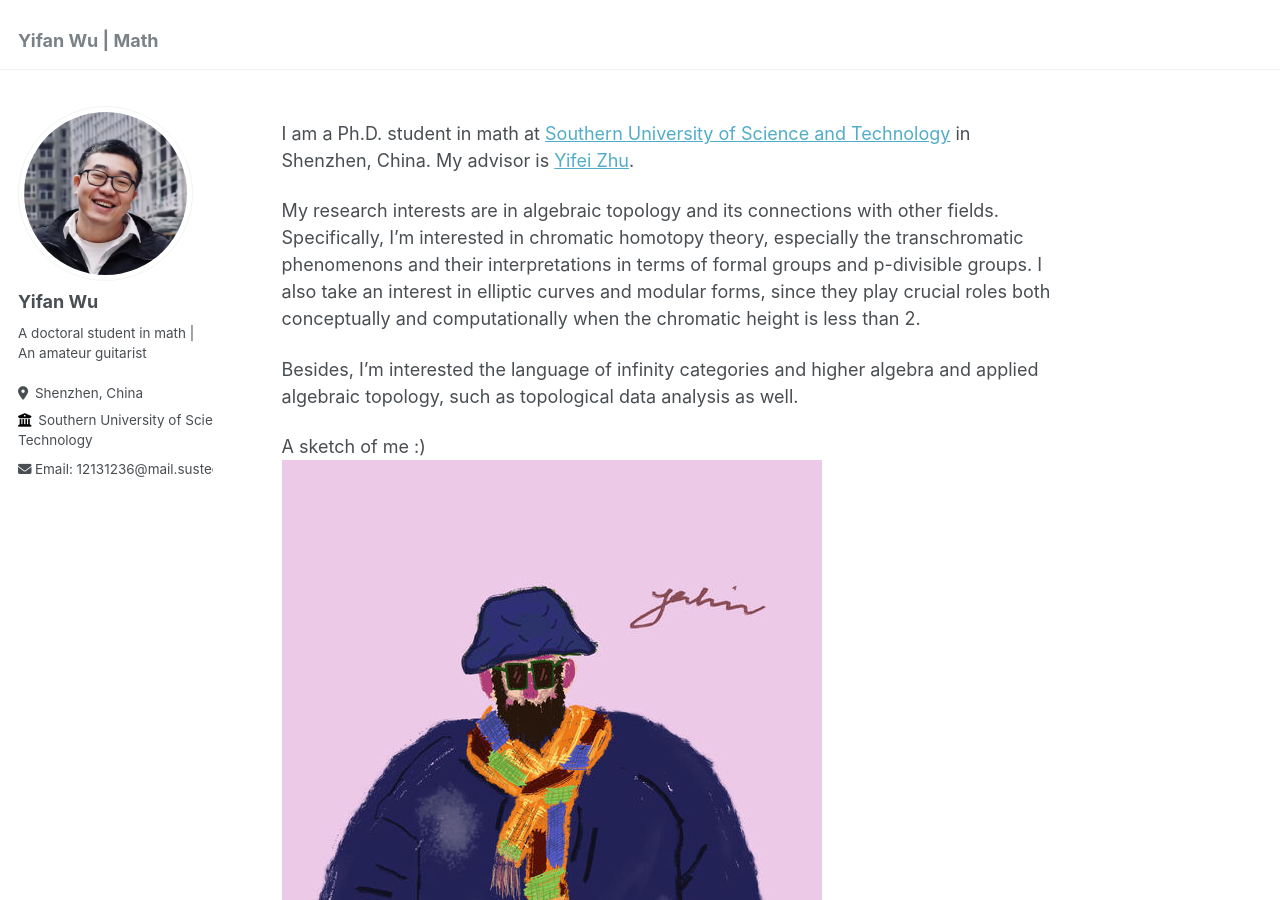
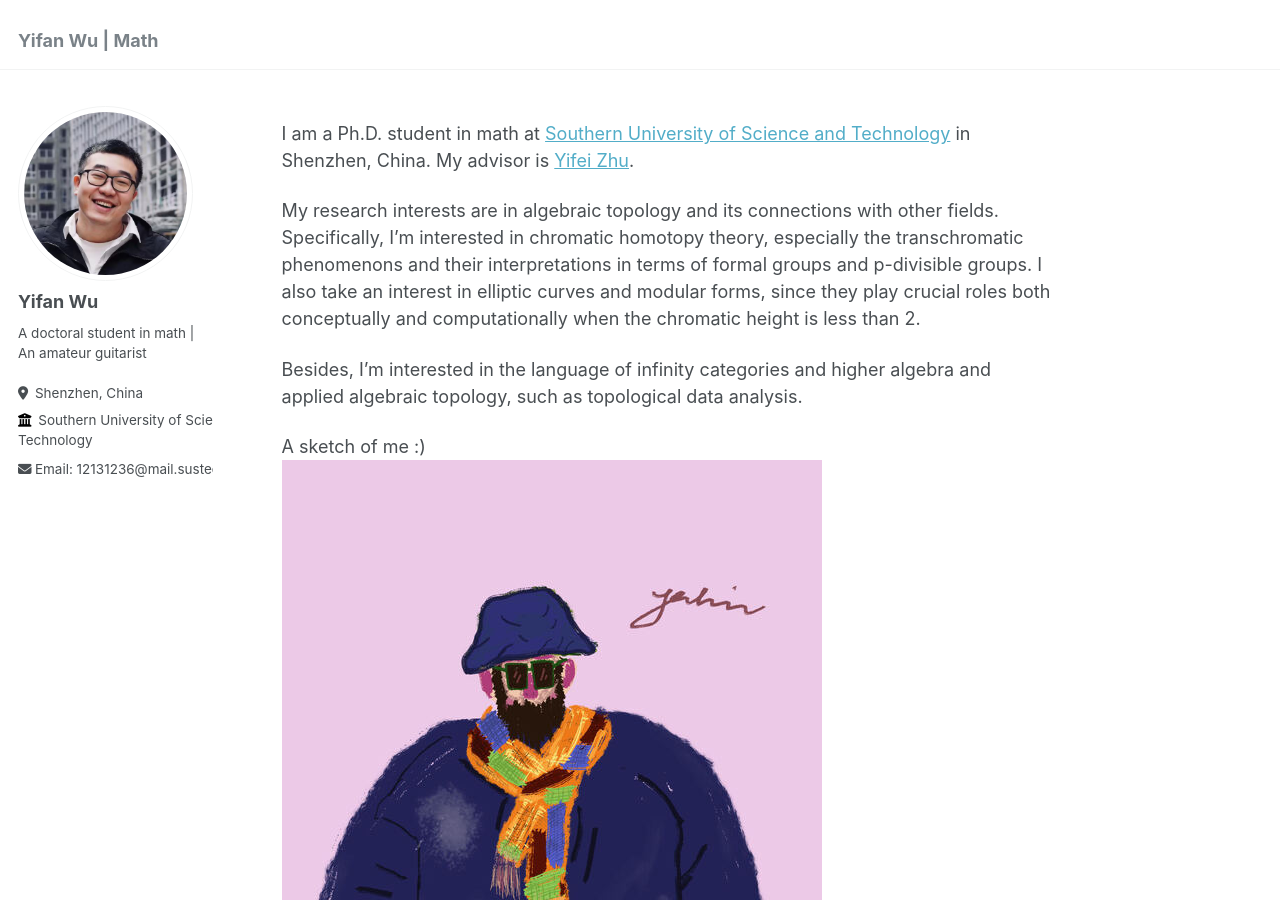
Before and after one commit to Wuyf19970105/Wuyf19970105.github.io, a Jekyll site: the page built from _pages/about.md, in a window 1280 px wide and 900 px high. Built offline with Jekyll 4.4.1, drawn with Linux system fonts in a browser that asks for light colours.

Commit message:
Update about.md
Signed-off-by: Yifan Wu <148335396+Wuyf19970105@users.noreply.github.com>

```diff
--- a/_pages/about.md
+++ b/_pages/about.md
@@ -14,8 +14,8 @@ My research interests are in algebraic topology and its connections with other f
 transchromatic phenomenons and their interpretations in terms of formal groups and p-divisible groups. I also take an interest in elliptic curves and modular forms,
 since they play crucial roles both conceptually and computationally when the chromatic height is less than 2.
 
-Besides, I'm interested the language of infinity categories and higher algebra
-and applied algebraic topology, such as topological data analysis as well.
+Besides, I'm interested in the language of infinity categories and higher algebra
+and applied algebraic topology, such as topological data analysis.
 
 A sketch of me :)<br>
 ![A sketch of me](/images/sketch1.jpg)
```
